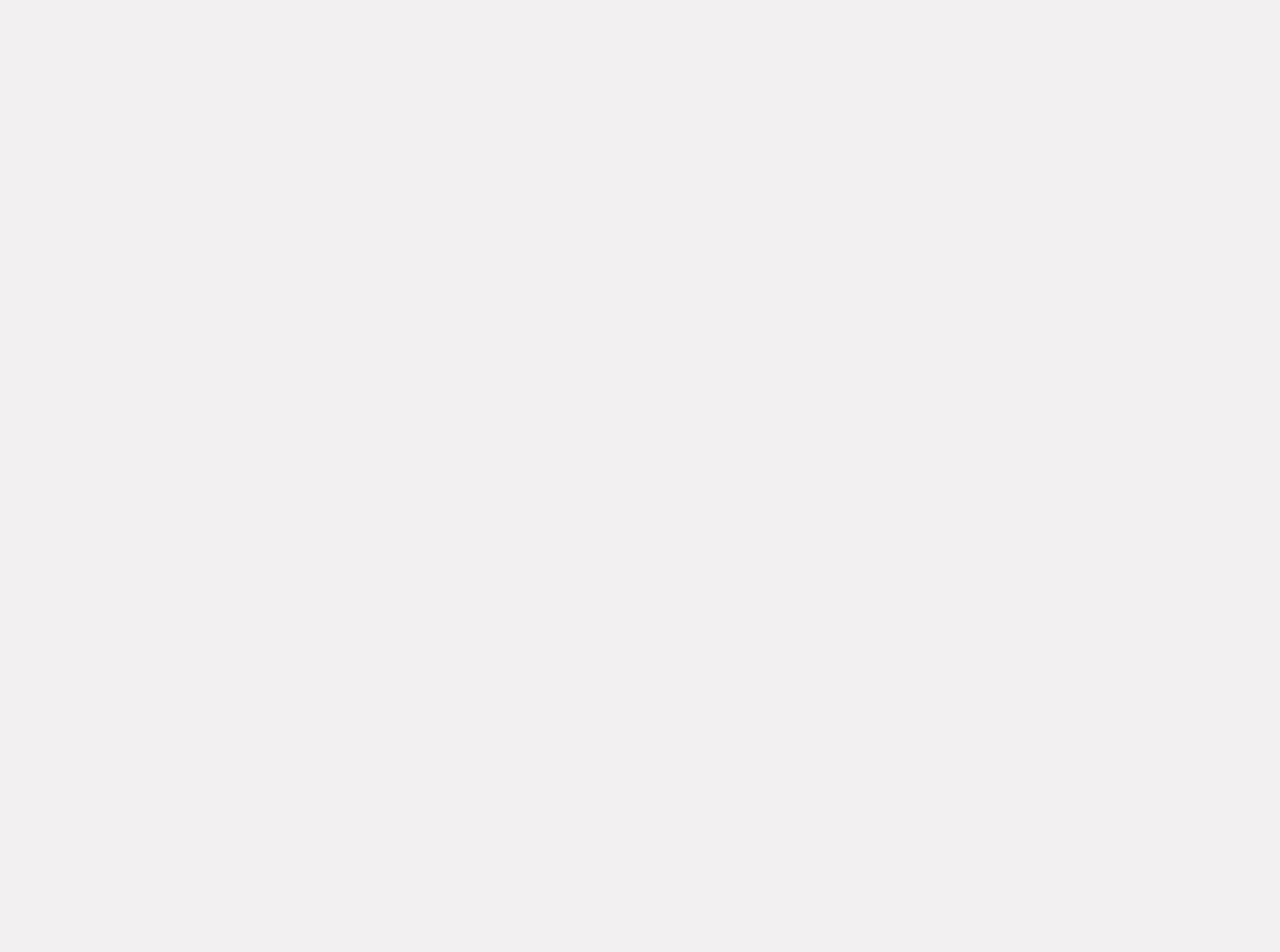
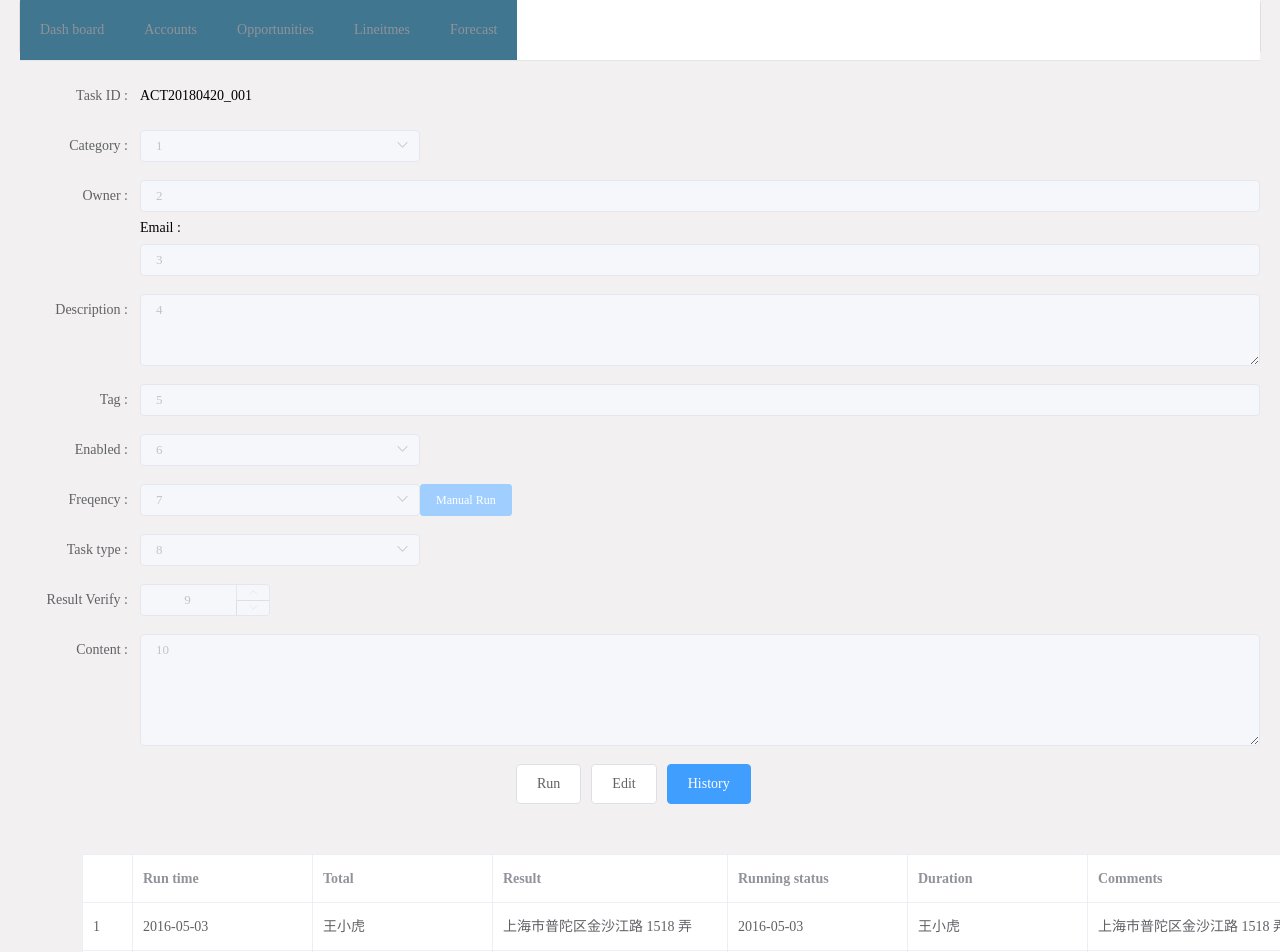
Before and after one commit to DC-Setsuna/DQMP, a Vue app: page /#/viewtaskmodule/1 in a window 1280 px wide. Shown: the top 952 px of the page. Before the commit the page ends 800 px from the top, so only its background shows below. Built offline with nearby package versions, Linux system fonts and the light colour scheme.

Commit message:
update init

```diff
--- a/src/components/accounts.vue
+++ b/src/components/accounts.vue
@@ -4,7 +4,7 @@
 	  	<el-button size="medium">RUN ALL</el-button>
 	  	<el-button size="medium" @click="dialogVisible = true">ADD TASK</el-button>
 	  	<!-- add task 模态框 -->
-	  	<el-dialog title="ADD TASK" :visible.sync="dialogVisible" width="70%" :before-close="handleClose">
+	  	<el-dialog id="1" title="ADD TASK" :visible.sync="dialogVisible" width="70%" :before-close="handleClose">
           <el-form ref="form" :model="newTaskForm" label-width="80px" size="small">
 			  <el-form-item label-width='120px' label="Task ID :">
 			    {{newTaskForm.id}}
@@ -54,7 +54,7 @@
 			  	<el-input-number class="newtask_input" v-model="newTaskForm.verify" controls-position="right" :min="1" :max="100000"></el-input-number>
 			  </el-form-item>
 			  <el-form-item label-width='120px' label="Upload :">
-			  	<el-upload class="upload-demo" :show-file-list="true" drag action="https://jsonplaceholder.typicode.com/posts/" :before-remove="Remove" :file-list="fileList"  multiple>
+			  	<el-upload class="upload-demo" ref="upload" :show-file-list="true" drag action="https://jsonplaceholder.typicode.com/posts/" :before-remove="Remove" :before-upload="Submit" :auto-upload="false" multiple>
                   <i class="el-icon-upload"></i>
                   <div class="el-upload__text">将文件拖到此处，或<em>点击上传</em></div>
                   <div class="el-upload__tip" slot="tip">目前只能上传SQL文件</div>
@@ -103,14 +103,11 @@
 			    <el-option label="Winplan" value="Winplan"></el-option>
 		      </el-select>
             </el-col>
-            <el-col :span="4">
-
-            </el-col>
           </el-form>
 	  	</el-row>
 	  	<el-row class="account-row">
 	  	  <el-table :data="tableData" border :height="window_height" :header-cell-style="{'text-align':'center'}" :row-style="{'text-align':'center'}" style="width: 96%">
-            <el-table-column fixed prop="date" label="Task ID" width="200px">
+            <el-table-column fixed prop="id" label="Task ID" width="200px">
             </el-table-column>
             <el-table-column prop="name" label="Owner" width="180px">
             </el-table-column>
@@ -130,9 +127,11 @@
             </el-table-column>
             <el-table-column prop="address" label="Tptal Fail" width="120px">
             </el-table-column>
-            <el-table-column fixed="right" label="Operation">
+            <el-table-column fixed="right" width="120px" label="Operation">
               <template slot-scope="scope">
-                <el-button @click="handleClick(scope.row)" type="text" size="small">查看</el-button>
+                <el-button type="text" size="small" @click="lookdetail(scope.row)">
+                  查看
+                </el-button>
               </template>
             </el-table-column>
           </el-table>
@@ -145,6 +144,7 @@ export default {
   data () {
     return {
       dialogVisible: false,
+      dialogVisible1: false,
       newTaskForm: {
         id: 'ACT20180420_001',
         category: '',
@@ -158,60 +158,57 @@ export default {
         verify: 0,
         content: ''
       },
-      fileList: [
-        {name:'',url:''}
-      ],
       tableData: [{
-          date: '2016-05-03',
+          id: '2016-05-03',
           name: '王小虎',
           province: '上海',
           city: '普陀区',
           address: '上海市普陀区金沙江路 1518 弄',
           zip: 200333
         }, {
-          date: '2016-05-02',
+          id: '2016-05-02',
           name: '王小虎',
           province: '上海',
           city: '普陀区',
           address: '上海市普陀区金沙江路 1518 弄',
           zip: 200333
         }, {
-          date: '2016-05-04',
+          id: '2016-05-04',
           name: '王小虎',
           province: '上海',
           city: '普陀区',
           address: '上海市普陀区金沙江路 1518 弄',
           zip: 200333
         }, {
-          date: '2016-05-01',
+          id: '2016-05-01',
           name: '王小虎',
           province: '上海',
           city: '普陀区',
           address: '上海市普陀区金沙江路 1518 弄',
           zip: 200333
         }, {
-          date: '2016-05-03',
+          id: '2016-05-03',
           name: '王小虎',
           province: '上海',
           city: '普陀区',
           address: '上海市普陀区金沙江路 1518 弄',
           zip: 200333
         }, {
-          date: '2016-05-02',
+          id: '2016-05-02',
           name: '王小虎',
           province: '上海',
           city: '普陀区',
           address: '上海市普陀区金沙江路 1518 弄',
           zip: 200333
         }, {
-          date: '2016-05-04',
+          id: '2016-05-04',
           name: '王小虎',
           province: '上海',
           city: '普陀区',
           address: '上海市普陀区金沙江路 1518 弄',
           zip: 200333
         }, {
-          date: '2016-05-01',
+          id: '2016-05-01',
           name: '王小虎',
           province: '上海',
           city: '普陀区',
@@ -227,14 +224,23 @@ export default {
         done();
       }).catch(_ => {});
     },
+    handleClose1(done) {
+      this.$confirm('确认关闭？').then(_ => {
+        done();
+      }).catch(_ => {});
+    },
     Remove(file, fileList) {
       console.log(file,fileList);
     },
     handleClick(row) {
-      console.log(row);
+      console.log(row.id);
+    },
+    Submit(file) {
+      console.log(file);
     },
     refresh() {
-      this.$confirm('确认关闭？').then(_ => {
+      this.$confirm('Are you sure refresh？').then(_ => {
+      	this.$refs.upload.submit();
         this.newTaskForm={
         id: 'ACT20180420_001',
         category: '',
@@ -252,6 +258,9 @@ export default {
     },
     getWindowSize() {
       this.window_height = window.screen.availHeight * 0.7;
+    },
+    lookdetail(row) {
+      this.$router.push({name: 'viewtaskmodule', params: { data: row.id }})
     }
   },
   created: function () {
--- a/src/components/dashboard.vue
+++ b/src/components/dashboard.vue
@@ -17,6 +17,7 @@
       	  <el-tabs :tab-position="tabPosition" style="height: 400px;">
 		    <el-tab-pane label="Daily">
           <el-table :data="tableData" :header-cell-style="{'text-align':'center'}" :row-style="{'text-align':'center'}" style="width: 90%" height="400px">
+            <el-table-column type="index" width="50"></el-table-column>
 			      <el-table-column fixed prop="Statistictime" label="Statistic time" :span="8">
 			      </el-table-column>
 			      <el-table-column prop="Totalnumberoftasks" label="Total number of tasks" :span="8">
@@ -27,6 +28,7 @@
 		    </el-tab-pane>
 		    <el-tab-pane label="Weekly">
           <el-table :data="tableData1" :header-cell-style="{'text-align':'center'}" :row-style="{'text-align':'center'}" style="width: 90%" height="400px">
+            <el-table-column type="index" width="50"></el-table-column>
 			      <el-table-column fixed prop="Statistictime" label="Statistic time" :span="8">
 			      </el-table-column>
 			      <el-table-column prop="Totalnumberoftasks" label="Total number of tasks" :span="8">
@@ -37,6 +39,7 @@
 		    </el-tab-pane>
 		    <el-tab-pane label="Monthly">
 		      <el-table :data="tableData2" :header-cell-style="{'text-align':'center'}" :row-style="{'text-align':'center'}" style="width: 90%" height="400px">
+            <el-table-column type="index" width="50"></el-table-column>
 			      <el-table-column fixed prop="Statistictime" label="Statistic time" :span="8">
 			      </el-table-column>
 			      <el-table-column prop="Totalnumberoftasks" label="Total number of tasks" :span="8">
--- /dev/null
+++ b/src/components/viewtaskmodule.vue
@@ -0,0 +1,177 @@
+<template>
+	<div>
+      <el-form ref="form" :model="newTaskForm" label-width="80px" size="small" v-bind:disabled=disable>
+		  <el-form-item label-width='120px' label="Task ID :">
+		    {{newTaskForm.id}}
+		  </el-form-item>
+		  <el-form-item label-width='120px' label="Category :">
+		    <el-select class="newtask_input" v-model="newTaskForm.category" placeholder="Please select a Category">
+		      <el-option label="Account" value="Account"></el-option>
+		      <el-option label="Opportunities" value="Opportunities"></el-option>
+		      <el-option label="LineItems" value="LineItems"></el-option>
+		      <el-option label="Forcast" value="Forcast"></el-option>
+		      <el-option label="MgrForcast" value="MgrForcast"></el-option>
+		      <el-option label="Leads" value="Leads"></el-option>
+		      <el-option label="Contacts" value="Contacts"></el-option>
+		      <el-option label="Winplan" value="Winplan"></el-option>
+		    </el-select>
+		  </el-form-item>
+		  <el-form-item label-width='120px' label="Owner :">
+		    <el-input class="newtask_row_input" v-model="newTaskForm.owner"></el-input>
+		    <span>Email : </span><el-input class="newtask_row_input" v-model="newTaskForm.email"></el-input>
+		  </el-form-item>
+		  <el-form-item label-width='120px' label="Description :">
+		    <el-input class="newtask_text_input" type="textarea" :autosize="{ minRows: 3, maxRows: 5}" placeholder="请输入内容" v-model="newTaskForm.description"></el-input>
+		  </el-form-item>
+		  <el-form-item label-width='120px' label="Tag :">
+		    <el-input class="newtask_text_input" v-model="newTaskForm.tag"></el-input>
+		  </el-form-item>
+		  <el-form-item label-width='120px' label="Enabled :">
+		    <el-select class="newtask_input" v-model="newTaskForm.enabled" placeholder="Please select a Enabled">
+		      <el-option label="YES" value="YES"></el-option>
+		      <el-option label="NO" value="NO"></el-option>
+		    </el-select>
+		  </el-form-item>
+		  <el-form-item label-width='120px' label="Freqency :">
+		    <el-select class="newtask_input" v-model="newTaskForm.freqency" placeholder="Please select Freqency ">
+		      <el-option label="Daily" value="daily"></el-option>
+		      <el-option label="Weekly" value="weekly"></el-option>
+		      <el-option label="Monthly" value="monthly"></el-option>
+		    </el-select>
+            <el-button  v-bind:class="{active:isActive}" class="task_button" type="primary" size="small">Manual Run</el-button>
+		  </el-form-item>
+		  <el-form-item label-width='120px' label="Task type :">
+		    <el-select class="newtask_input" v-model="newTaskForm.type" placeholder="Please select Task Type">
+		      <el-option label="SQL" value="sql"></el-option>
+		    </el-select>
+		  </el-form-item>
+		  <el-form-item label-width='120px' label="Result Verify :">
+		  	<el-input-number class="newtask_input" v-model="newTaskForm.verify" controls-position="right" :min="1" :max="100000"></el-input-number>
+		  </el-form-item>
+		  <el-form-item label-width='120px' label="Upload :"  v-bind:class="{active:isActive}">
+		  	<el-upload class="upload-demo" drag action="https://jsonplaceholder.typicode.com/posts/" :before-remove="Remove" multiple>
+              <i class="el-icon-upload"></i>
+                <div class="el-upload__text">将文件拖到此处，或<em>点击上传</em></div>
+                <div class="el-upload__tip" slot="tip">只能上传jpg/png文件，且不超过500kb</div>
+            </el-upload>
+		  </el-form-item>
+		  <el-form-item label-width='120px' label="Content :">
+		    <el-input class="newtask_text_input" type="textarea" :autosize="{ minRows: 5, maxRows: 10}" placeholder="请输入内容" v-model="newTaskForm.content"></el-input>
+		  </el-form-item>
+	  </el-form>
+      <span slot="footer" class="dialog-footer">
+      	<el-button>Run</el-button>
+        <el-button @click="Edit()">Edit</el-button>
+        <el-button type="primary">History</el-button>
+      </span>
+      <el-table v-bind:class="{active:tableActive}" :data="tableData3" height="350px" border class="viewtask_tab">
+      	<el-table-column type="index" width="50"></el-table-column>
+        <el-table-column prop="date" label="Run time" width="180">
+        </el-table-column>
+        <el-table-column prop="name" label="Total" width="180">
+        </el-table-column>
+        <el-table-column prop="address" label="Result">
+        </el-table-column>
+        <el-table-column prop="date" label="Running status" width="180">
+        </el-table-column>
+        <el-table-column prop="name" label="Duration" width="180">
+        </el-table-column>
+        <el-table-column prop="address" label="Comments">
+        </el-table-column>
+      </el-table>
+	</div>
+</template>
+<script type="text/javascript">
+  export default {
+  data () {
+    return {
+	  data: '',
+	  isActive: true,
+	  disable: true,
+	  tableActive: false,
+	  newTaskForm: {
+        id: 'ACT20180420_001',
+        category: '1',
+        owner: '2',
+        email: '3',
+        description: '4',
+        tag: '5',
+        enabled: '6',
+        freqency: '7',
+        type: '8',
+        verify: 9,
+        content: '10'
+      },
+      tableData3: [{
+          date: '2016-05-03',
+          name: '王小虎',
+          address: '上海市普陀区金沙江路 1518 弄'
+        }, {
+          date: '2016-05-02',
+          name: '王小虎',
+          address: '上海市普陀区金沙江路 1518 弄'
+        }, {
+          date: '2016-05-04',
+          name: '王小虎',
+          address: '上海市普陀区金沙江路 1518 弄'
+        }, {
+          date: '2016-05-01',
+          name: '王小虎',
+          address: '上海市普陀区金沙江路 1518 弄'
+        }, {
+          date: '2016-05-08',
+          name: '王小虎',
+          address: '上海市普陀区金沙江路 1518 弄'
+        }, {
+          date: '2016-05-06',
+          name: '王小虎',
+          address: '上海市普陀区金沙江路 1518 弄'
+        }, {
+          date: '2016-05-07',
+          name: '王小虎',
+          address: '上海市普陀区金沙江路 1518 弄'
+        }]
+	}
+  },
+  methods: {
+  	Remove(file, fileList) {
+      console.log(file,fileList)
+    },
+    Edit() {
+      this.isActive = false
+	  this.disable = false
+	  this.tableActive = true
+    }
+  },
+  created: function(){
+  	this.data = this.$route.params.data
+  }
+}
+</script>
+<style type="text/css">
+  .newtask_text_input {
+		width: 60%;
+	}
+	.newtask_row_input {
+		width: 25%;
+		margin-right: 40px;
+	}
+	.newtask_input {
+		width: 25%;
+	}
+	.task_button {
+		margin-left: 20%;
+	}
+	.dialog-footer {
+		width: 20%;
+		margin-left: 40%;
+	}
+	.active {
+		display: none;
+	}
+	.viewtask_tab {
+	  margin-top:50px;
+	  width: 90%;
+	  margin-left:5%;
+	}
+</style>
--- a/src/router/index.js
+++ b/src/router/index.js
@@ -6,6 +6,7 @@ import Accounts from '@/components/accounts'
 import Opportunities from '@/components/opportunities'
 import Lineitmes from '@/components/lineitmes'
 import Forecast from '@/components/forecast'
+import ViewTaskModule from '@/components/viewtaskmodule'
 
 Vue.use(Router)
 
@@ -40,6 +41,11 @@ export default new Router({
           path: '/forecast',
           name: 'forecast',
           component: Forecast
+        },
+        {
+          path: '/viewtaskmodule/:data',
+          name: 'viewtaskmodule',
+          component: ViewTaskModule
         }
       ]
     }
```
Lines whose indentation alone changed are shown as unchanged.
